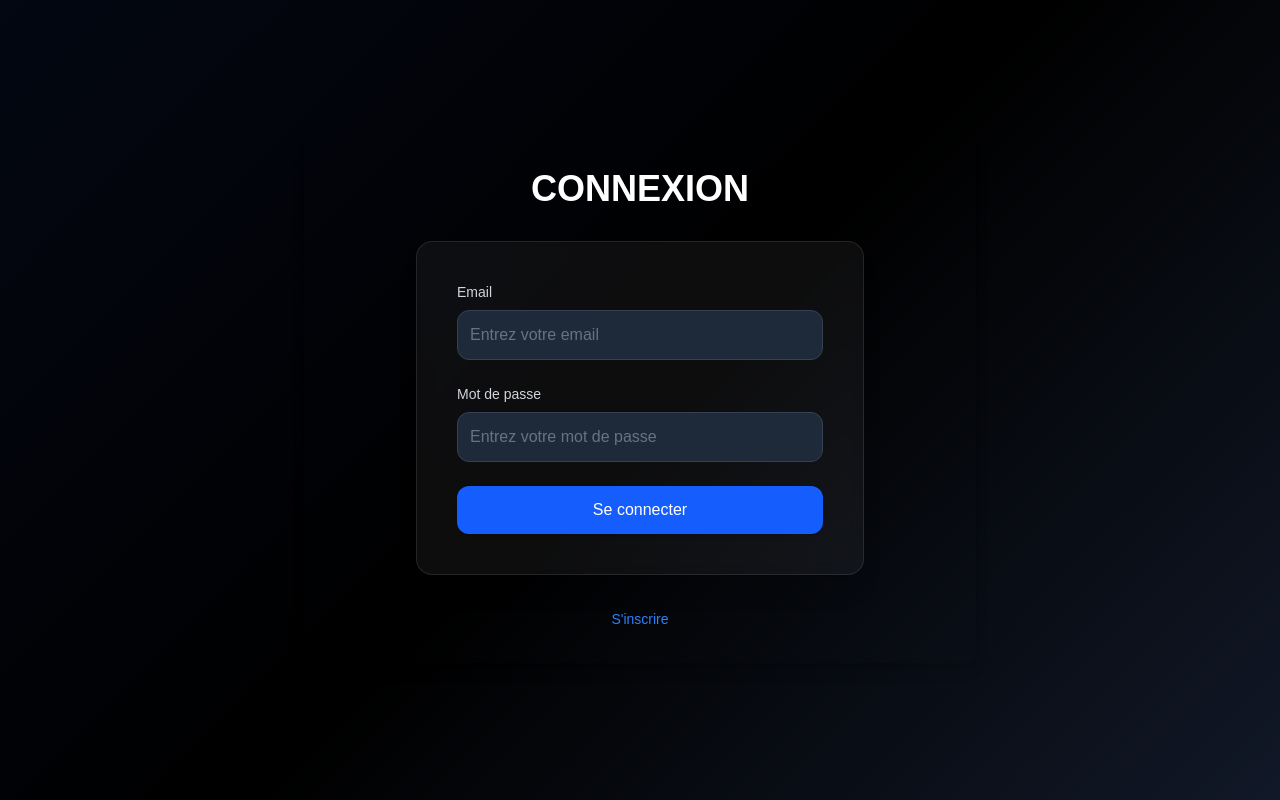
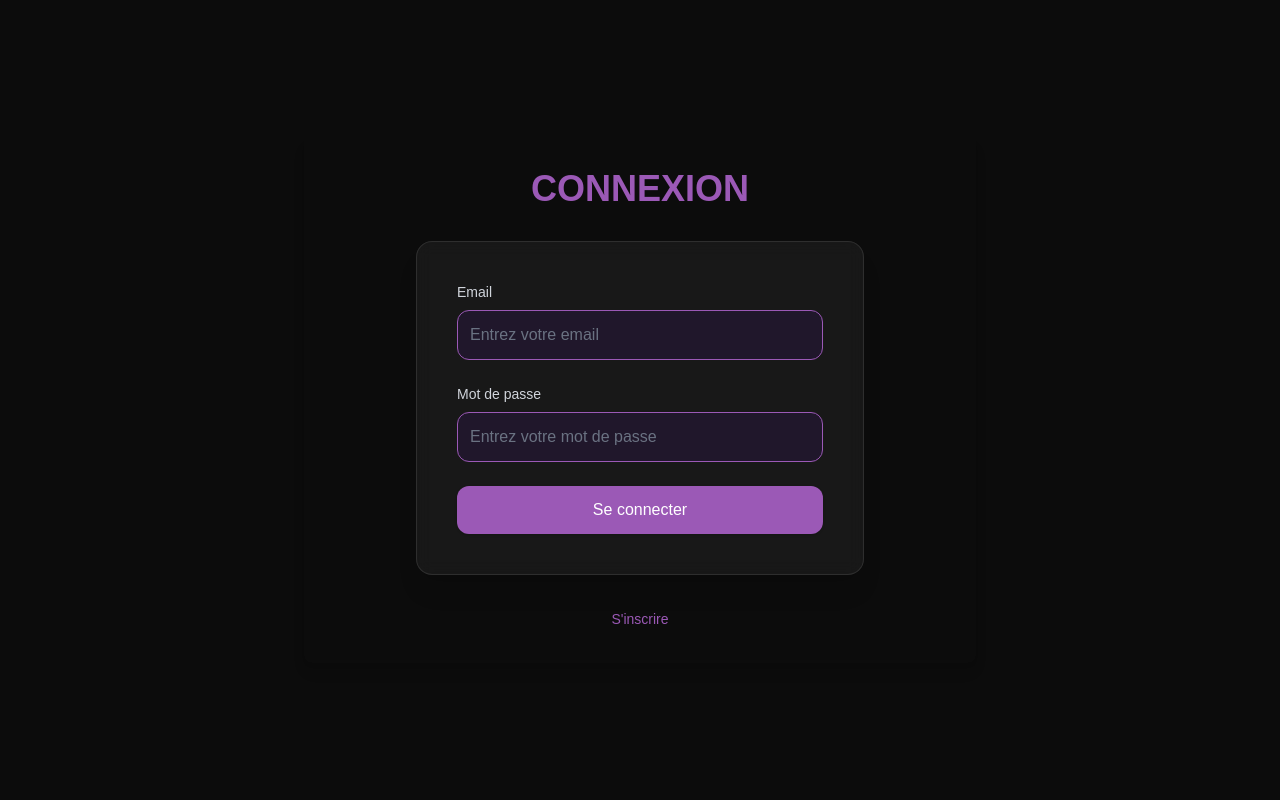
Before and after one commit to Yovanne05/Chat-App, a Next.js app in the folder client/: page / in a window 1280 px wide. Built offline with nearby package versions, Linux system fonts and the light colour scheme; no server answers.

Commit message:
style(auth): added primary and secondary color in authentication pages

```diff
--- a/client/src/app/globals.css
+++ b/client/src/app/globals.css
@@ -12,12 +12,7 @@
 }
 
 body {
-    background: linear-gradient(
-            135deg,
-            #030712 0%,
-            #000000 50%,
-            #111827 100%
-    );
+    background: #0c0c0c;
     color: #ffffff;
     font-family: Arial, Helvetica, sans-serif;
     min-height: 100vh;
--- a/client/src/app/login/components/login-form.tsx
+++ b/client/src/app/login/components/login-form.tsx
@@ -29,7 +29,7 @@ export const LoginForm: FC<LoginFormProps> = ({ onSuccess, onError }) => {
                             id="email"
                             value={email}
                             onChange={(e) => setEmail(e.target.value)}
-                            className="mt-2 block w-full rounded-xl bg-gray-800 text-white border border-gray-700 placeholder-gray-500 focus:outline-none focus:ring-2 focus:ring-blue-500 p-3 transition-all"
+                            className="mt-2 block w-full rounded-xl bg-secondary-dark text-white border border-secondary placeholder-gray-500 focus:outline-none focus:ring-2 focus:ring-secondary-500 p-3 transition-all"
                             required
                             placeholder="Entrez votre email"
                         />
@@ -43,7 +43,7 @@ export const LoginForm: FC<LoginFormProps> = ({ onSuccess, onError }) => {
                             type="password"
                             value={password}
                             onChange={(e) => setPassword(e.target.value)}
-                            className="mt-2 block w-full rounded-xl bg-gray-800 text-white border border-gray-700 placeholder-gray-500 focus:outline-none focus:ring-2 focus:ring-blue-500 p-3 transition-all"
+                            className="mt-2 block w-full rounded-xl bg-secondary-dark text-white border border-secondary placeholder-gray-500 focus:outline-none focus:ring-2 focus:ring-secondary-500 p-3 transition-all"
                             required
                             placeholder="Entrez votre mot de passe"
                         />
@@ -51,7 +51,7 @@ export const LoginForm: FC<LoginFormProps> = ({ onSuccess, onError }) => {
                     <button
                         type="submit"
                         disabled={isLoading}
-                        className="w-full py-3 rounded-xl bg-blue-600 hover:bg-blue-700 disabled:bg-blue-400 text-white text-base font-medium shadow-sm transition-all"
+                        className="w-full py-3 rounded-xl bg-secondary text-white text-base font-medium shadow-sm transition-all"
                     >
                         {isLoading ? 'Connexion en cours...' : 'Se connecter'}
                     </button>
--- a/client/src/app/login/components/register-form.tsx
+++ b/client/src/app/login/components/register-form.tsx
@@ -29,7 +29,7 @@ const RegisterForm: FC<RegisterFormProps> = ({ onSuccess, onError }) => {
                             type="text"
                             value={formData.username}
                             onChange={handleChange}
-                            className="mt-2 block w-full rounded-xl bg-gray-800 text-white border border-gray-700 placeholder-gray-500 focus:outline-none focus:ring-2 focus:ring-blue-500 p-3 transition-all"
+                            className="mt-2 block w-full rounded-xl bg-secondary-dark text-white border border-secondary placeholder-gray-500 focus:outline-none focus:ring-2 focus:ring-blue-500 p-3 transition-all"
                             required
                             placeholder="Entrez un nom d'utilisateur"
                         />
@@ -44,7 +44,7 @@ const RegisterForm: FC<RegisterFormProps> = ({ onSuccess, onError }) => {
                             type="text"
                             value={formData.pseudo}
                             onChange={handleChange}
-                            className="mt-2 block w-full rounded-xl bg-gray-800 text-white border border-gray-700 placeholder-gray-500 focus:outline-none focus:ring-2 focus:ring-blue-500 p-3 transition-all"
+                            className="mt-2 block w-full rounded-xl bg-secondary-dark text-white border border-secondary placeholder-gray-500 focus:outline-none focus:ring-2 focus:ring-blue-500 p-3 transition-all"
                             required
                             placeholder="Entrez un pseudo"
                         />
@@ -59,7 +59,7 @@ const RegisterForm: FC<RegisterFormProps> = ({ onSuccess, onError }) => {
                             type="email"
                             value={formData.email}
                             onChange={handleChange}
-                            className="mt-2 block w-full rounded-xl bg-gray-800 text-white border border-gray-700 placeholder-gray-500 focus:outline-none focus:ring-2 focus:ring-blue-500 p-3 transition-all"
+                            className="mt-2 block w-full rounded-xl bg-secondary-dark text-white border border-secondary placeholder-gray-500 focus:outline-none focus:ring-2 focus:ring-blue-500 p-3 transition-all"
                             required
                             placeholder="Entrez votre email"
                         />
@@ -74,7 +74,7 @@ const RegisterForm: FC<RegisterFormProps> = ({ onSuccess, onError }) => {
                             type="password"
                             value={formData.password}
                             onChange={handleChange}
-                            className="mt-2 block w-full rounded-xl bg-gray-800 text-white border border-gray-700 placeholder-gray-500 focus:outline-none focus:ring-2 focus:ring-blue-500 p-3 transition-all"
+                            className="mt-2 block w-full rounded-xl bg-secondary-dark text-white border border-secondary placeholder-gray-500 focus:outline-none focus:ring-2 focus:ring-blue-500 p-3 transition-all"
                             required
                             placeholder="Créez un mot de passe"
                         />
@@ -82,7 +82,7 @@ const RegisterForm: FC<RegisterFormProps> = ({ onSuccess, onError }) => {
                     <button
                         type="submit"
                         disabled={isLoading}
-                        className="w-full py-3 rounded-xl bg-blue-600 hover:bg-blue-700 disabled:bg-blue-400 text-white text-base font-medium shadow-sm transition-all"
+                        className="w-full py-3 rounded-xl bg-secondary text-white text-base font-medium shadow-sm transition-all"
                     >
                         {isLoading ? 'Inscription en cours...' : 'S’inscrire'}
                     </button>
--- a/client/src/app/login/page.tsx
+++ b/client/src/app/login/page.tsx
@@ -4,7 +4,6 @@ import { useState } from 'react';
 import { useRouter } from "next/navigation";
 import LoginForm from "@/app/login/components/login-form";
 import RegisterForm from "@/app/login/components/register-form";
-import { AuthResponse } from "@/types/auth";
 import {useAuth} from "@/components/auth/AuthContext";
 
 export default function LoginPage() {
@@ -12,8 +11,8 @@ export default function LoginPage() {
     const router = useRouter();
     const { login } = useAuth();
 
-    const handleAuthSuccess = (data: AuthResponse) => {
-        login(data.token);
+    const handleAuthSuccess = () => {
+        login();
         router.push('/');
     };
 
@@ -21,7 +20,7 @@ export default function LoginPage() {
         <div className="flex flex-col items-center justify-center min-h-screen w-full p-4">
             <div className="w-full max-w-2xl space-y-8 bg-opacity-60 p-8 rounded-lg shadow-lg">
                 <div className="text-center">
-                    <h2 className="text-4xl font-extrabold text-white">{isLogin ? 'CONNEXION' : 'INSCRIPTION'}</h2>
+                    <h2 className="text-4xl font-extrabold text-secondary">{isLogin ? 'CONNEXION' : 'INSCRIPTION'}</h2>
                 </div>
                 {isLogin ? (
                     <LoginForm
@@ -37,7 +36,7 @@ export default function LoginPage() {
                 <div className="text-center text-white">
                     <button
                         onClick={() => setIsLogin(!isLogin)}
-                        className="text-sm text-blue-500 hover:text-blue-700 focus:outline-none"
+                        className="text-sm text-secondary focus:outline-none"
                     >
                         {isLogin
                             ? 'S\'inscrire'
--- a/client/src/app/messages/page.tsx
+++ b/client/src/app/messages/page.tsx
@@ -2,8 +2,7 @@ export default function ProfilPage(){
     return(
 
     <div>
-      <h1>Profil</h1>
-      <p>Bienvenue sur votre page de profil.</p>
+      <h1>Message</h1>
     </div>
   )
 }
--- a/client/src/app/settings/components/profil.tsx
+++ b/client/src/app/settings/components/profil.tsx
@@ -11,11 +11,17 @@ export default function ProfilComponent() {
         getCurrentUser().then(setUser).catch(console.error);
     }, []);
 
-    if (!user) return <p>Loading...</p>;
+    if (!user) return <p className="text-gray-500">Loading...</p>;
 
     return (
-        <section>
-            <p>{user.username}</p>
+        <section className="max-w-md mx-auto mt-10 p-6">
+            <div className="flex items-center space-x-4">
+                <div>
+                    <h2 className="text-2xl font-semibold">{user.username}</h2>
+                    <p className="text-gray-500">@{user.pseudo}</p>
+                    <p className="text-gray-400 text-sm">{user.email}</p>
+                </div>
+            </div>
         </section>
     );
 }
--- a/client/src/app/settings/page.tsx
+++ b/client/src/app/settings/page.tsx
@@ -1,11 +1,11 @@
-import {AuthStatus} from "@/components/auth/AuthStatus";
+import {LogoutButton} from "@/components/auth/LogoutButton";
 import ProfilComponent from "@/app/settings/components/profil";
 
 export default function SettingsPage() {
     return (
-        <div>
+        <div className="w-full max-w-md mx-auto mt-10 space-y-6">
             <ProfilComponent/>
-            <AuthStatus/>
+            <LogoutButton/>
         </div>
     );
 }
--- a/client/src/components/auth/AuthStatus.tsx
+++ /dev/null
@@ -1,16 +0,0 @@
-'use client'
-
-import {useAuth} from "@/components/auth/AuthContext";
-import { LogoutButton } from './LogoutButton'
-
-export function AuthStatus() {
-    const { isAuthenticated } = useAuth()
-
-    if (!isAuthenticated) return null
-
-    return (
-        <div className="fixed top-4 right-4 z-50">
-            <LogoutButton />
-        </div>
-    )
-}
```
